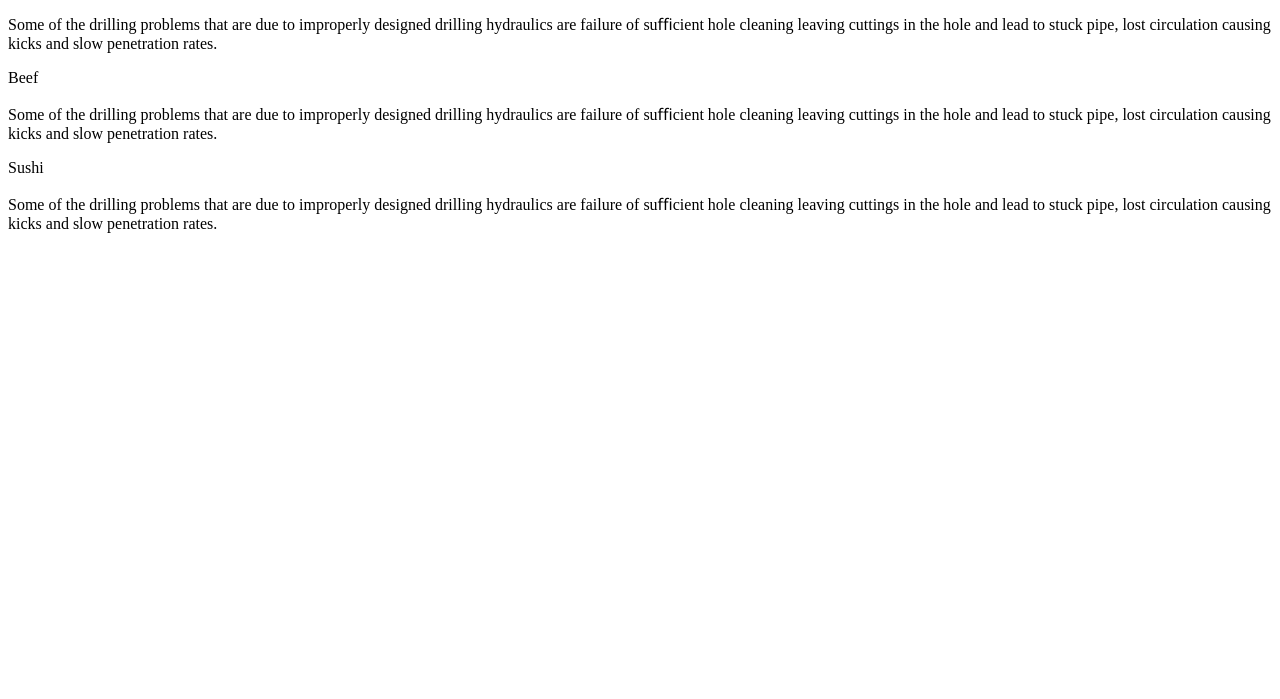
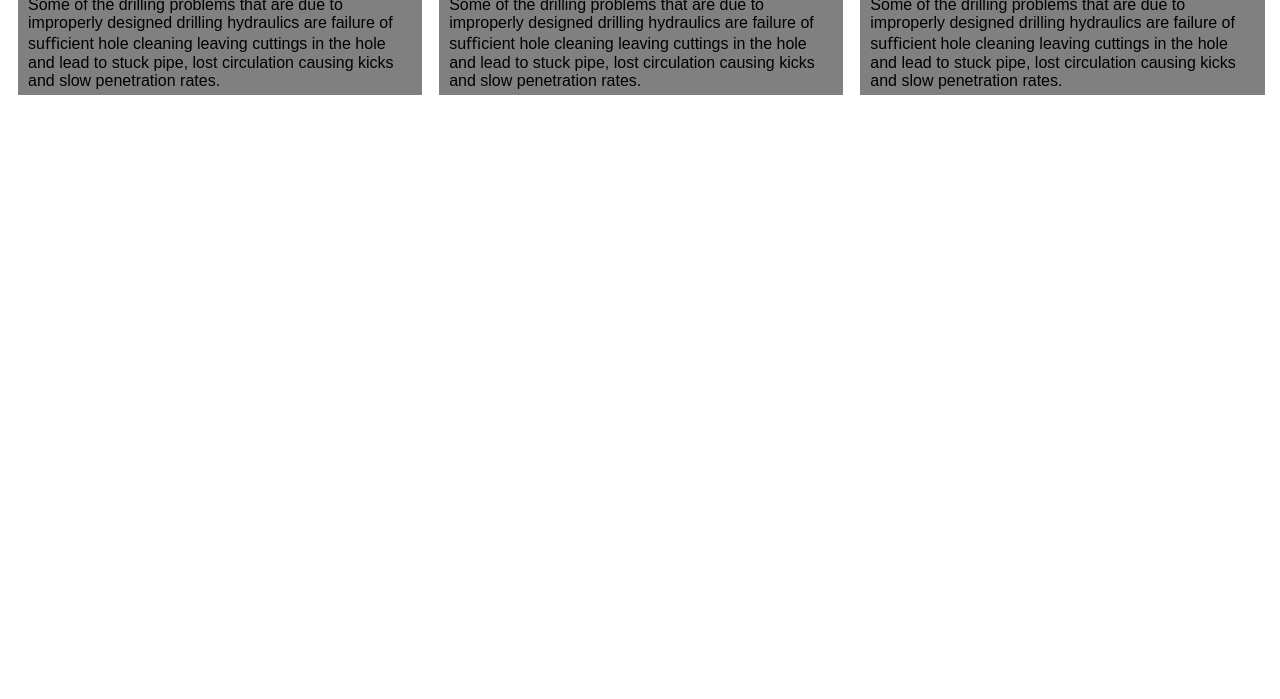
Before and after one commit to abass277/module2-solution, a plain HTML site: page index.html in a window 1280 px wide. Shown: the part 101-800 px from the top of the page. Drawn offline with Linux system fonts and the light colour scheme.

Commit message:
Update index.html

```diff
--- a/index.html
+++ b/index.html
@@ -6,7 +6,7 @@
 	<meta charset="utf-8">
 	<meta name="viewport" content="width=device-width initial-scale=1">
 	<title>Mod2_Assignment</title>
-	<link rel="stylesheet" type="text/css" href="module2-solution css/style.css">
+	<link rel="stylesheet" type="text/css" href="mod2_solution css/style.css">
 
 </head>
 
```
